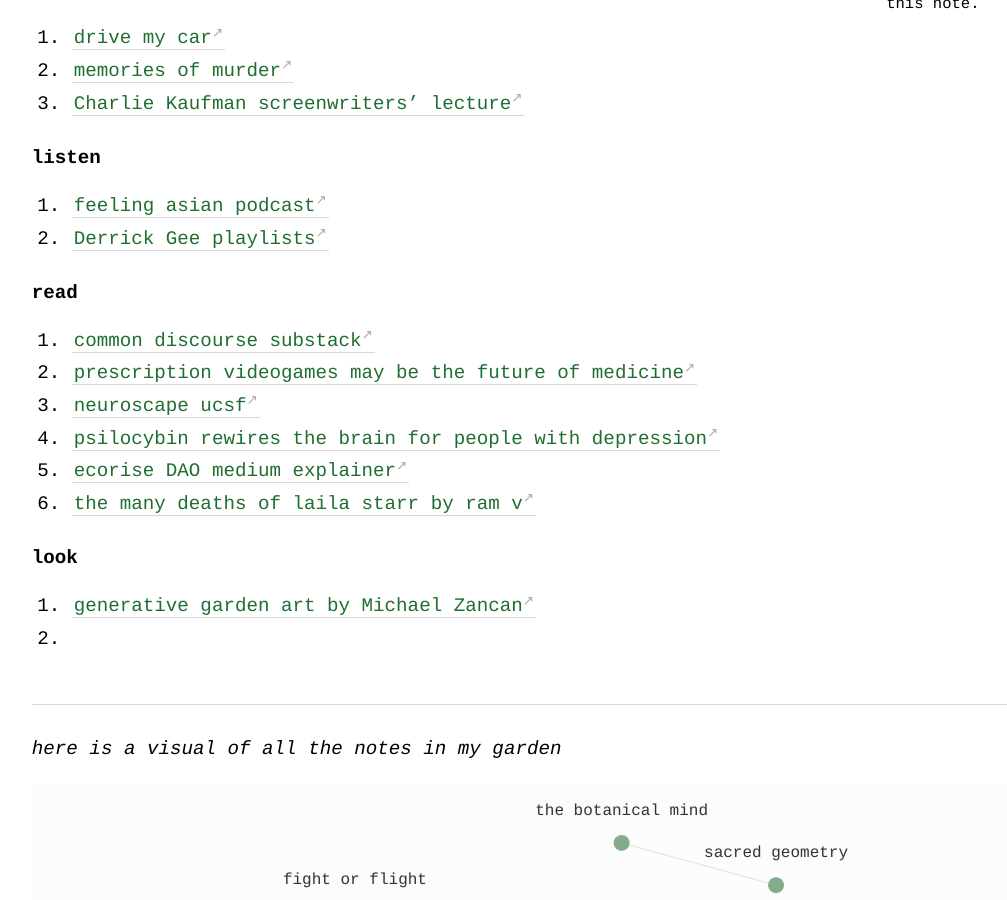
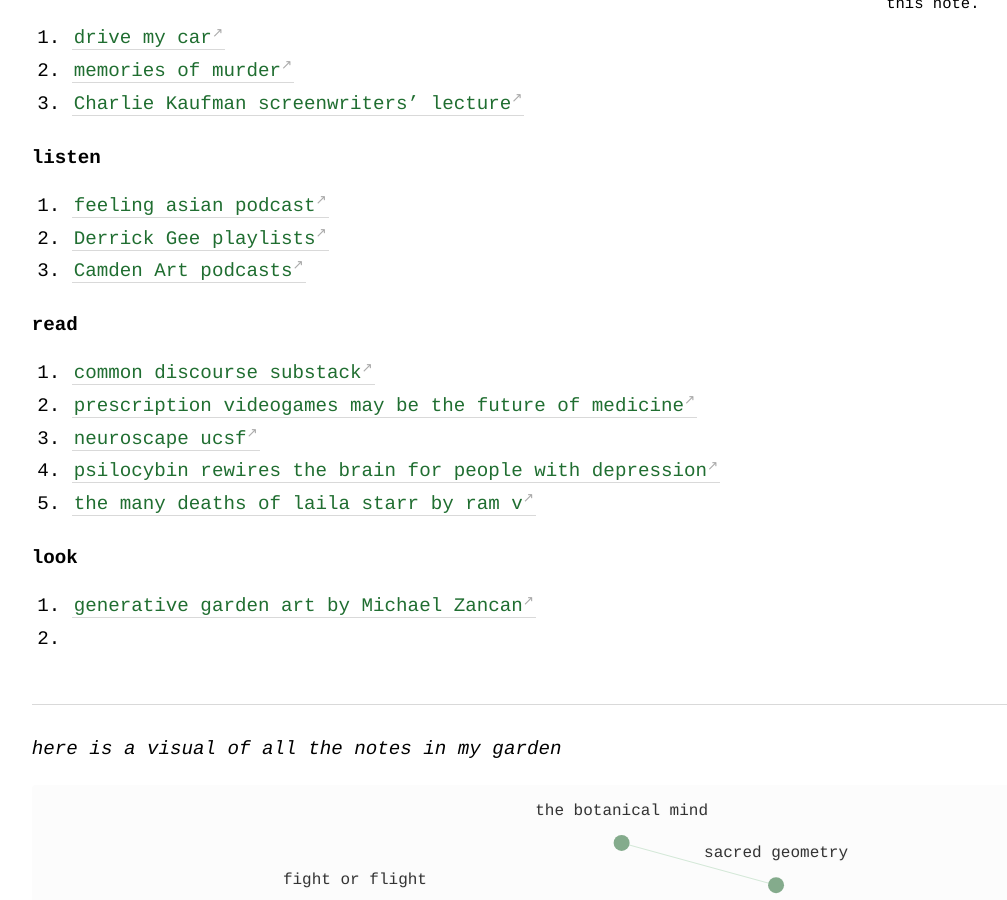
Before and after one commit to geminiworms/talyssagarden.github.io, a Jekyll site: the page built from _notes/big-list.md, in a window 1280 px wide and 900 px high, scrolled down 385 px. Shown: the whole window, without its empty margins (45-1052 px from the left). Built offline with Jekyll 4.4.1, drawn with Linux system fonts in a browser that asks for light colours.

Commit message:
Update big-list.md

```diff
--- a/_notes/big-list.md
+++ b/_notes/big-list.md
@@ -12,14 +12,14 @@
 #### listen
 1. [feeling asian podcast](https://open.spotify.com/show/19xkU2nVYC39nhig9Jvbc4?si=c480b6075a26445a)
 2. [Derrick Gee playlists](https://open.spotify.com/user/derrickgee?si=4ecfafd80f4d4a9c)
+3. [Camden Art podcasts](https://open.spotify.com/show/1PAnyGJWvo0Wlc8WXlY7bK?si=060c4a56cb764e6f)
 
 #### read
 1. [common discourse substack](https://www.commondiscourse.xyz/)
 2. [prescription videogames may be the future of medicine](https://www.theverge.com/2017/7/25/16019760/prescription-video-games-brain-next-level-video)
 3. [neuroscape ucsf](https://neuroscape.ucsf.edu/)
 4. [psilocybin rewires the brain for people with depression](https://neuroscape.ucsf.edu/)
-5. [ecorise DAO medium explainer](https://medium.com/@EcoriseDAO/what-does-refi-need-an-explanation-of-ecorise-5f80c0455407)
-6. [the many deaths of laila starr by ram v](https://www.simonandschuster.com/books/The-Many-Deaths-of-Laila-Starr/Ram-V/Many-Deaths-of-Laila/9781684158058)
+5. [the many deaths of laila starr by ram v](https://www.simonandschuster.com/books/The-Many-Deaths-of-Laila-Starr/Ram-V/Many-Deaths-of-Laila/9781684158058)
 
 #### look
 1. [generative garden art by Michael Zancan](https://www.instagram.com/zancan.code/)
```
